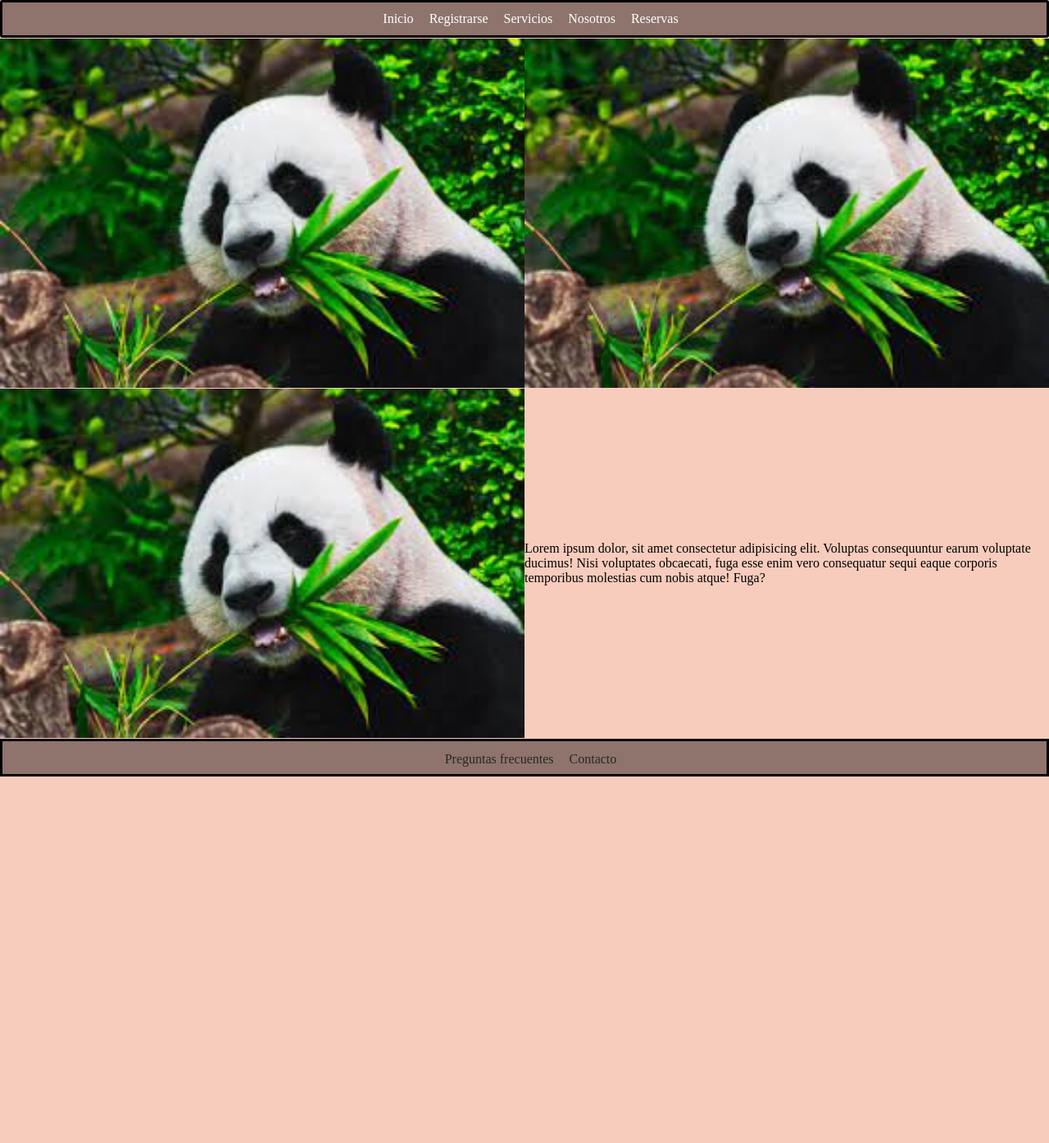
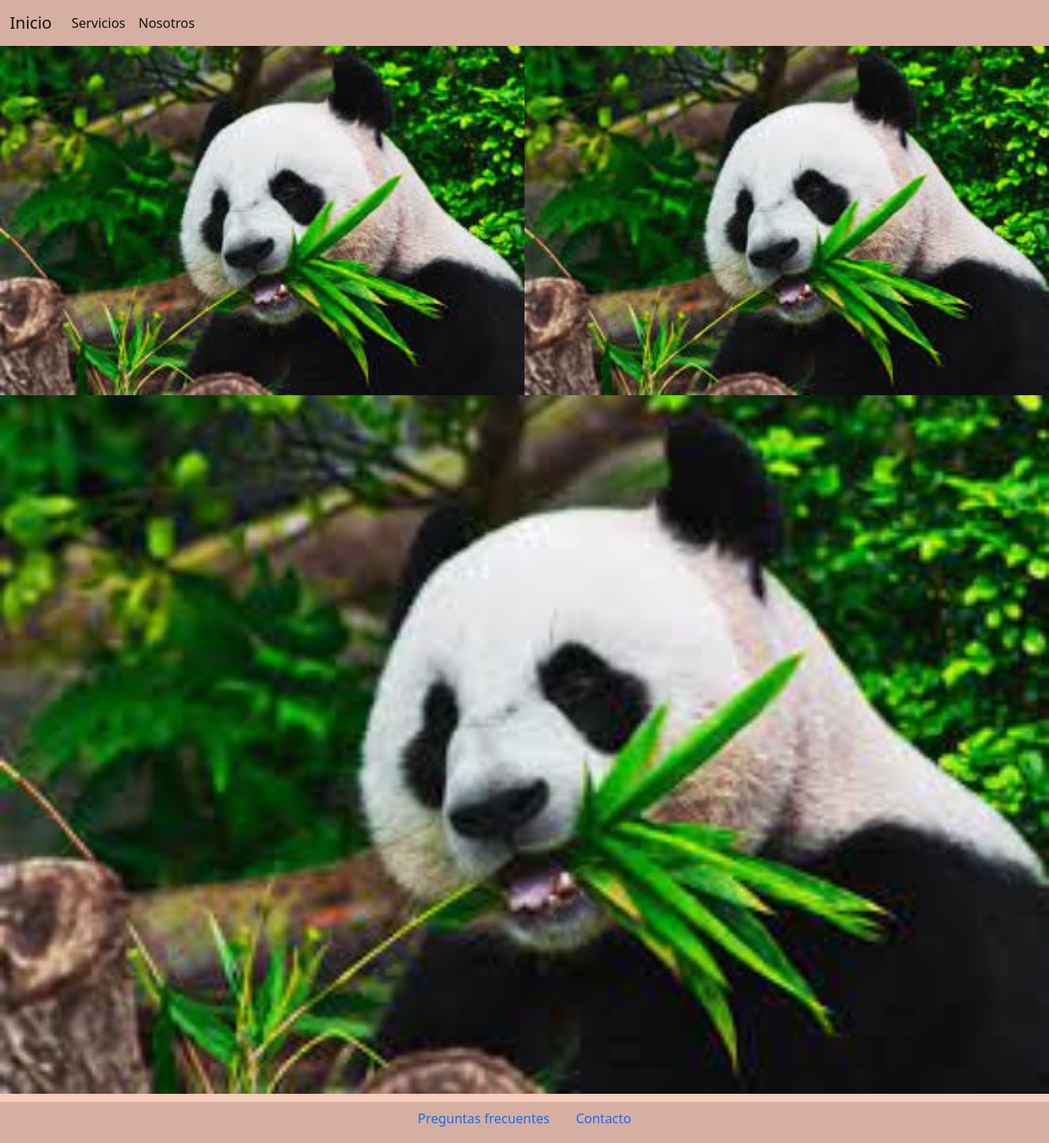
Before and after one commit to Ulisesmoreno97/Mi-primer-repositorio, a plain HTML site: page Servicios.html in a window 1280 px wide. Shown: the whole page at 82% size. Before the commit the page ends 947 px from the top, so only its background shows below. Drawn offline with nearby package versions, Linux system fonts and the light colour scheme.

Commit message:
Remodelando

```diff
--- a/Servicios.html
+++ b/Servicios.html
@@ -1,24 +1,37 @@
 <!DOCTYPE html>
 <html lang="en">
+
 <head>
     <meta charset="UTF-8">
     <meta http-equiv="X-UA-Compatible" content="IE=edge">
     <meta name="viewport" content="width=device-width, initial-scale=1.0">
+    <link href="https://cdn.jsdelivr.net/npm/bootstrap@5.1.3/dist/css/bootstrap.min.css" rel="stylesheet"
+        integrity="sha384-1BmE4kWBq78iYhFldvKuhfTAU6auU8tT94WrHftjDbrCEXSU1oBoqyl2QvZ6jIW3" crossorigin="anonymous">
     <link rel="stylesheet" href="style.css">
     <title>Beauty Concept</title>
 </head>
+
 <body>
 
-    <section class="grid-containerServicios">
-        <header>
-            <nav>
-                <a href="index.html"> Inicio </a>
-                <a href="Registrarse.html"> Registrarse </a>
-                <a href="Servicios.html"> Servicios</a>
-                <a href="Nosotros.html"> Nosotros</a>
-                <a href="Reservas.html"> Reservas</a>
+    <nav class="navbar navbar-expand-lg navbar-light bg-light backColor">
+        <div class="container-fluid">
+            <a class="navbar-brand" href="index.html">Inicio</a>
+            <button class="navbar-toggler" type="button" data-bs-toggle="collapse" data-bs-target="#navbarNav"
+                aria-controls="navbarNav" aria-expanded="false" aria-label="Toggle navigation">
+                <span class="navbar-toggler-icon"></span>
+            </button>
+            <div class="collapse navbar-collapse" id="navbarNav">
+                <ul class="navbar-nav">
+                    <li class="nav-item">
+                        <a class="nav-link active" aria-current="page" href="Servicios.html">Servicios</a>
+                    </li>
+                    <li class="nav-item">
+                        <a class="nav-link active" href="Nosotros.html">Nosotros</a>
+                    </li>
+                </ul>
+            </div>
+        </div>
     </nav>
-        </header>
 
 
     <div class="primeraLinea">
@@ -36,22 +49,27 @@
     </div>
 
 
-        <div class="segundaLinea">
 
-            <p>Lorem ipsum dolor, sit amet consectetur adipisicing elit. Voluptas consequuntur earum voluptate ducimus! Nisi voluptates obcaecati, fuga esse enim vero consequatur sequi eaque corporis temporibus molestias cum nobis atque! Fuga?</p>
+    <!--                Pie de pagina                   -->
+
+    <footer class="footer">
+        <div class="container">
+
+            <ul class="nav justify-content-center">
+                <li class="nav-item">
+                    <a class="nav-link active" aria-current="page" href="#">Preguntas frecuentes</a>
+                </li>
+                <li class="nav-item">
+                    <a class="nav-link active" href="#">Contacto</a>
+                </li>
+            </ul>
+        </div>
+    </footer>
 
 
-        </div>
+    <script src="https://cdn.jsdelivr.net/npm/bootstrap@5.1.3/dist/js/bootstrap.bundle.min.js"
+        integrity="sha384-ka7Sk0Gln4gmtz2MlQnikT1wXgYsOg+OMhuP+IlRH9sENBO0LRn5q+8nbTov4+1p" crossorigin="anonymous">
+    </script>
+</body>
 
-
-
-
-        <footer id="pie">
-            <div>
-                <a href="" class="pie1">Preguntas frecuentes</a>
-                <a href="" class="pie3">Contacto</a>
-            </div>
-        </footer>
-    </section>
-</body>
 </html>
--- a/style.css
+++ b/style.css
@@ -13,64 +13,48 @@ body {
 
 
 /*      Nav      */
-header{
-    grid-area: header;
-    display: flex;
-    align-items: center;
-    justify-content: space-around;
-    background-color:rgba(12, 11, 12, 0.452);
-    border-radius: 3px;
-
-    /* text-align: center;
-    align-items: center;    */
-    border: 3px solid black;
-
-
-}
 
 nav a:hover{
-    background-color: white ;
+    background-color: rgb(167, 121, 141) ;
     color: #272727;
 }
 
-
-/*
-
-header nav{
-    position: relative;
-    padding-top: 13px;
-}
-*/
-header nav a{
-    text-decoration: none;
-    color: white;
-    transition: all 0.25s;
-    margin-left: 15px;
-}
-
-/*          Index            */
-
-.grid-containerIndex{
-    display: grid;
-    grid-template-rows: 46px 500px 46px ;
-    grid-template-columns: auto;
-    grid-template-areas:
-    "header"
-    "cuerpo"
-    "footer"           ;
-    grid-row-gap: 1px;
+.backColor{
+    background-color: #3026222c !important;
 
 }
 
 
+/*      Footer      */
+
+html {
+    position: relative;
+    min-height: 100%;
+}
+
+body {
+    /* Margin bottom by footer height */
+    margin-bottom: 60px;
+}
+.footer {
+    position: absolute;
+    bottom: 0;
+    width: 100%;
+    /* Set the fixed height of the footer here */
+    height: 50px;
+    background-color: #3026222c;
+}
+
+
+/*          Index            */
 
 .indexBeuty{
     grid-area: cuerpo;
     text-align: center;
-    border: 3px solid black;
+
 }
 h1{
-    padding-top: 50px;
+    padding-top: 20px;
     text-align: center;
     font-family:'Times New Roman', Times, serif;
     font-size: 80px;
@@ -78,74 +62,11 @@ h1{
 }
 
 h1+p{
-    animation: slideIn 2s;
-
-
-
+    animation: slideIn 1.7s;
 
 }
 
-/*             Footer          */
 
-#pie{
-    background-color:rgba(12, 11, 12, 0.452);
-}
-footer{
-    grid-area: footer;
-    text-align: center;
-    position: relative;
-    border: 3px solid black;
-
-
-}
-
-footer div{
-    position: relative;
-    padding-top: 13px;
-}
-
-footer div a{
-     text-decoration: none;
-     color: #272727;
-     margin-left: 15px;
-}
-
-
-/*           Registrarse       */
-form fieldset{
-
-    margin: 2px;
-}
-
-form fieldset legend{
-    text-align: center;
-
-}
-
-form fieldset label{
-    display: flex;
-    flex-direction: column;
-    margin: 2px;
-}
-
-form fieldset input{
-    margin: 2px;
-
-}
-
-form fieldset a{
-    margin-left: 2px;
-    margin-top: 10px;
-}
-
-form fieldset select{
-    margin-left: 2px;
-    margin-top: 10px;
-}
-
-form fieldset div{
-    margin: 2px;
-}
 
 
 /*        Servicios         */
```
Also changed, not shown: Nosotros.html (+39 -15 lines), index.html (+69 -27 lines), colorful-holiday-christmas-banner-background-800x200.jpg (added), gifts-and-decorations-with-lights-tinsel-banner-800x200.jpg (added), red-ball-lights-and-ornaments-banner-800x200.jpg (added). Lines whose indentation alone changed are shown as unchanged.
